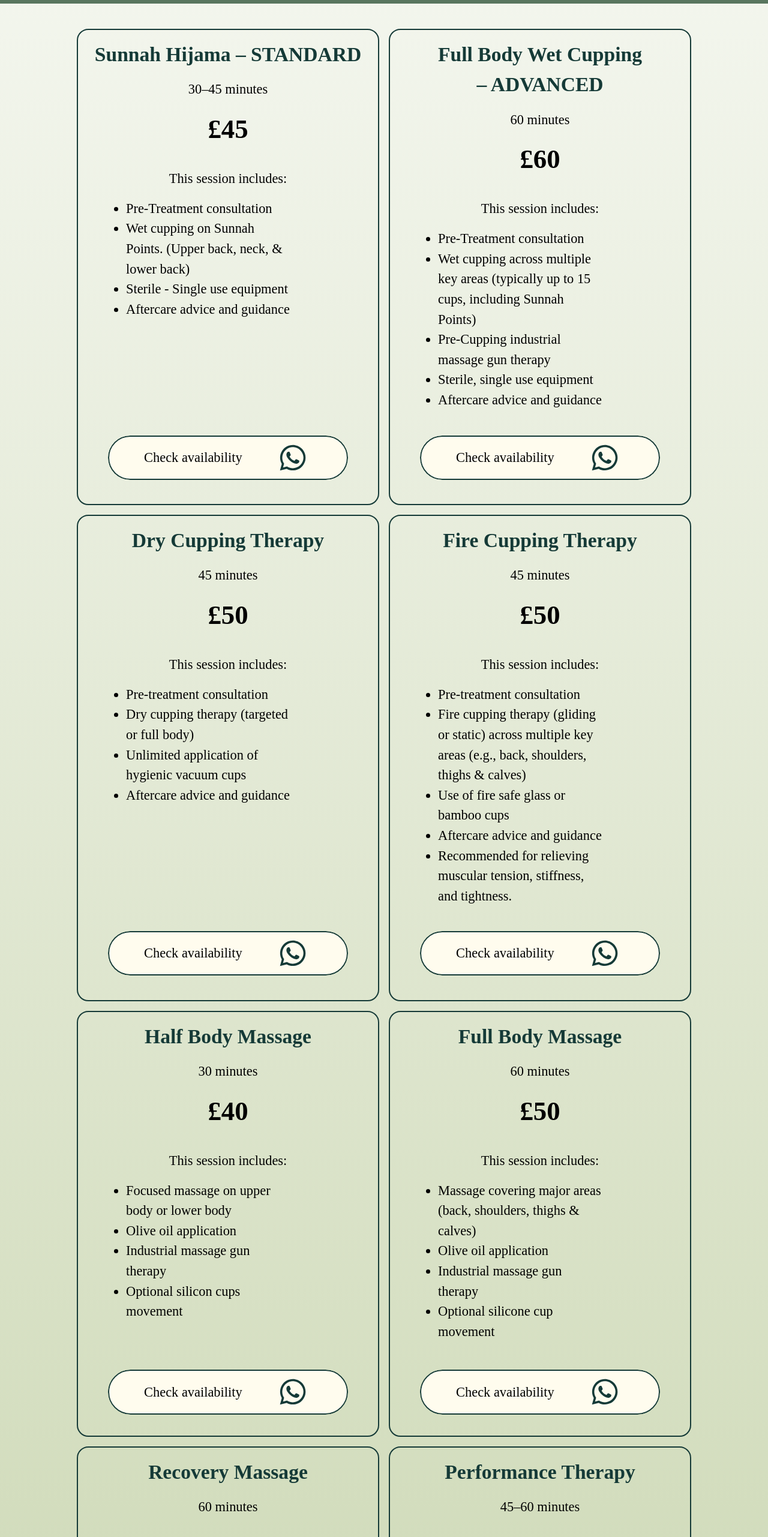
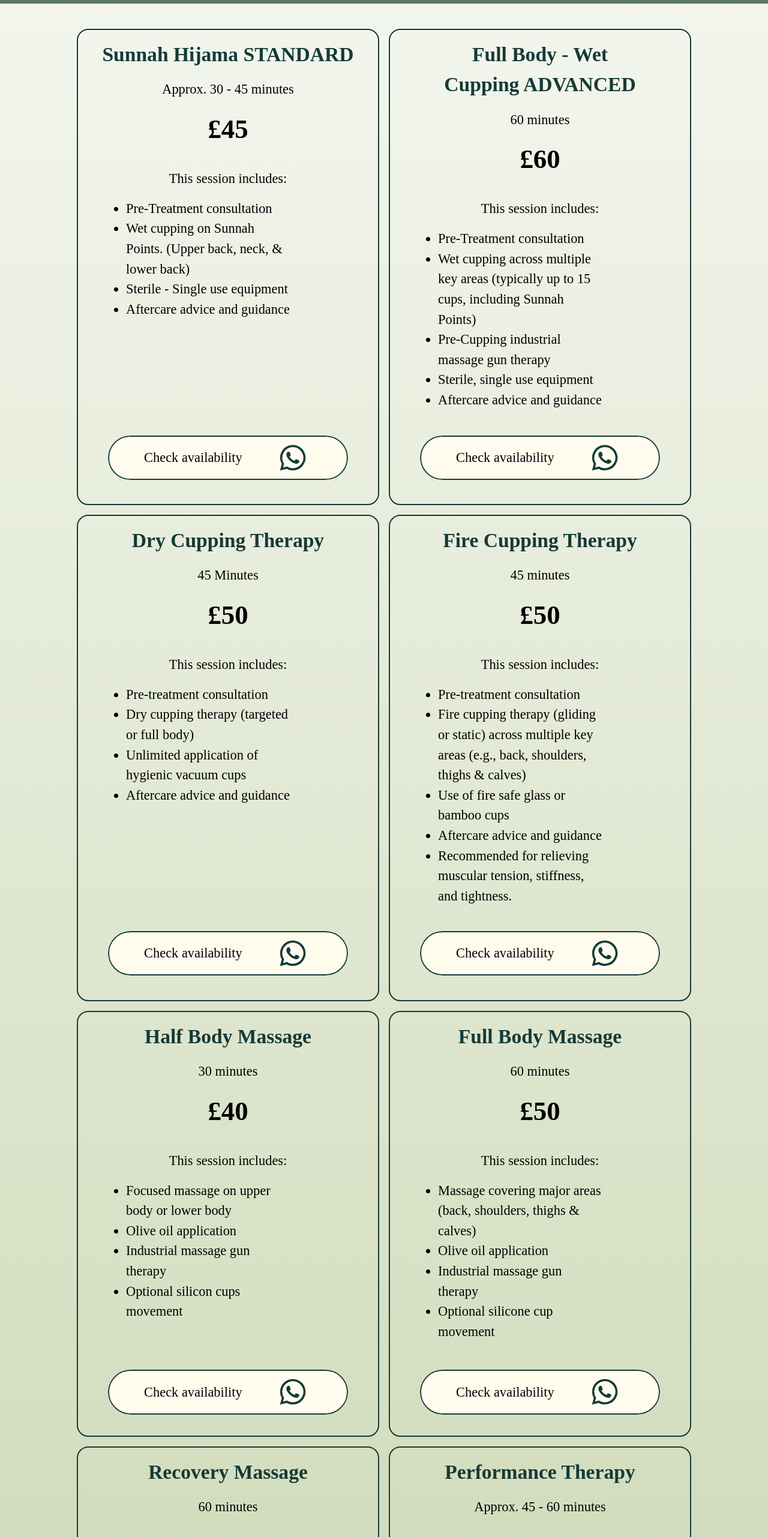
Before and after one commit to wawawoh/Rumi-wellness, a Next.js app in the folder my-app/: page /packages in a window 1280 px wide. Shown: the part 989-3551 px from the top of the page at 60% size. Built offline with nearby package versions, Linux system fonts and the light colour scheme; a web font is replaced by a local one.

Commit message:
fixed the approx

```diff
--- a/my-app/src/app/packages/page.jsx
+++ b/my-app/src/app/packages/page.jsx
@@ -147,29 +147,29 @@ export default function Packages() {
       </section>
       <section className={styles.packagesWrapper}>
         <RealPackage
-          name={"Sunnah Hijama – STANDARD"}
+          name={"Sunnah Hijama                                   STANDARD"}
           price={"£45"}
-          duration={"30–45 minutes"}
+          duration={"Approx. 30 - 45 minutes"}
           includes={sunnahHijamaHas}
           link={
-            "https://api.whatsapp.com/send?phone=447939022878&text=Hi,%20I%E2%80%99m%20interested%20in%20booking%20the%20Sunnah%20Hijama%20–%20STANDARD.%20Can%20you%20let%20me%20know%20your%20availability?"
+            "https://api.whatsapp.com/send?phone=447939022878&text=Hi,%20I%E2%80%99m%20interested%20in%20booking%20the%20Sunnah%20Hijama%20STANDARD.%20Can%20you%20let%20me%20know%20your%20availability?"
           }
         />
 
         <RealPackage
-          name={"Full Body Wet Cupping – ADVANCED"}
+          name={"Full Body - Wet Cupping ADVANCED"}
           price={"£60"}
           duration={"60 minutes"}
           includes={fullBodyWetCuppingHas}
           link={
-            "https://api.whatsapp.com/send?phone=447939022878&text=Hi,%20I%E2%80%99m%20interested%20in%20booking%20the%20Full%20Body%20Wet%20Cupping%20–%20ADVANCED.%20Can%20you%20let%20me%20know%20your%20availability?"
+            "https://api.whatsapp.com/send?phone=447939022878&text=Hi,%20I%E2%80%99m%20interested%20in%20booking%20the%20Full%20Body%20-%20Wet%20Cupping%20ADVANCED.%20Can%20you%20let%20me%20know%20your%20availability?"
           }
         />
 
         <RealPackage
           name={"Dry Cupping Therapy"}
           price={"£50"}
-          duration={"45 minutes"}
+          duration={"45 Minutes"}
           includes={dryCuppingTherapyHas}
           link={
             "https://api.whatsapp.com/send?phone=447939022878&text=Hi,%20I%E2%80%99m%20interested%20in%20booking%20the%20Dry%20Cupping%20Therapy.%20Can%20you%20let%20me%20know%20your%20availability?"
@@ -219,7 +219,7 @@ export default function Packages() {
         <RealPackage
           name={"Performance Therapy"}
           price={"£50"}
-          duration={"45–60 minutes"}
+          duration={"Approx. 45 - 60 minutes"}
           includes={performanceTherapyHas}
           link={
             "https://api.whatsapp.com/send?phone=447939022878&text=Hi,%20I%E2%80%99m%20interested%20in%20booking%20the%20Performance%20Therapy.%20Can%20you%20let%20me%20know%20your%20availability?"
@@ -239,7 +239,7 @@ export default function Packages() {
         <RealPackage
           name={"Combination Therapy"}
           price={"£65"}
-          duration={"60 minutes"}
+          duration={"60 mins"}
           includes={combinationTherapyHas}
           link={
             "https://api.whatsapp.com/send?phone=447939022878&text=Hi,%20I%E2%80%99m%20interested%20in%20booking%20the%20Combination%20Therapy.%20Can%20you%20let%20me%20know%20your%20availability?"
@@ -249,7 +249,7 @@ export default function Packages() {
         <RealPackage
           name={"Deluxe Wellness Reset"}
           price={"£95"}
-          duration={"90–95 minutes"}
+          duration={"Approx. 90–95 mins"}
           includes={deluxeWellnessResetHas}
           link={
             "https://api.whatsapp.com/send?phone=447939022878&text=Hi,%20I%E2%80%99m%20interested%20in%20booking%20the%20Deluxe%20Wellness%20Reset.%20Can%20you%20let%20me%20know%20your%20availability?"
```
